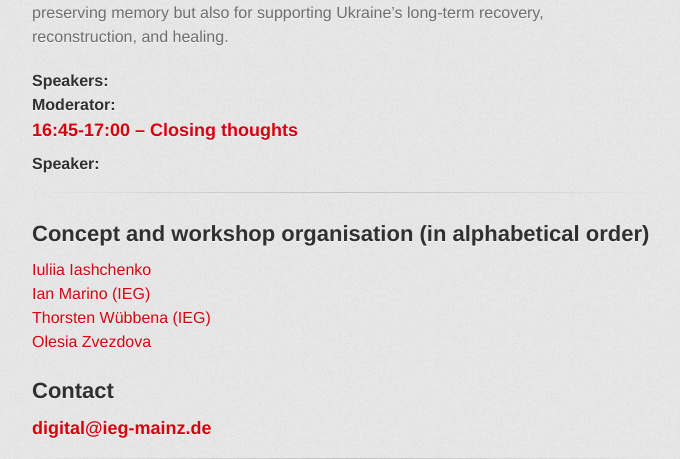
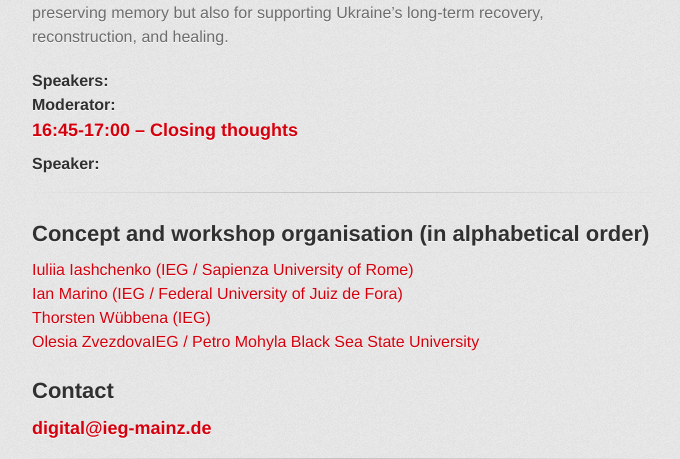
Before and after one commit to ieg-dhr/LivArch-Workshop_II, a Jekyll site: the page built from index.md, in a window 1280 px wide and 900 px high, scrolled down 2194 px, cut to the strip 0-459 px from the top of the window. Shown: the whole strip, without its empty margins (298-978 px from the left). Built offline with Jekyll 4.4.1, drawn with Linux system fonts in a browser that asks for light colours; some web fonts are replaced.

Commit message:
Update index.md

```diff
--- a/index.md
+++ b/index.md
@@ -60,10 +60,10 @@ Grounded in insights from close work with local people from affected by the ongo
 
 ## Concept and workshop organisation (in alphabetical order)
 
-[Iuliia Iashchenko](https://www.ieg-mainz.de/fellow/dr-iuliia-iashchenko/)
-[Ian Marino (IEG)](https://www.ieg-mainz.de/en/person/marino/)
+[Iuliia Iashchenko (IEG / Sapienza University of Rome)](https://www.ieg-mainz.de/fellow/dr-iuliia-iashchenko/)
+[Ian Marino (IEG / Federal University of Juiz de Fora)](https://www.ieg-mainz.de/en/person/marino/)
 [Thorsten Wübbena (IEG)](https://www.ieg-mainz.de/en/person/wuebbena/)
-[Olesia Zvezdova](https://www.ieg-mainz.de/fellow/dr-olesia-zvezdova/)
+[Olesia ZvezdovaIEG / Petro Mohyla Black Sea State University](https://www.ieg-mainz.de/fellow/dr-olesia-zvezdova/)
 
 
 ## Contact
```
